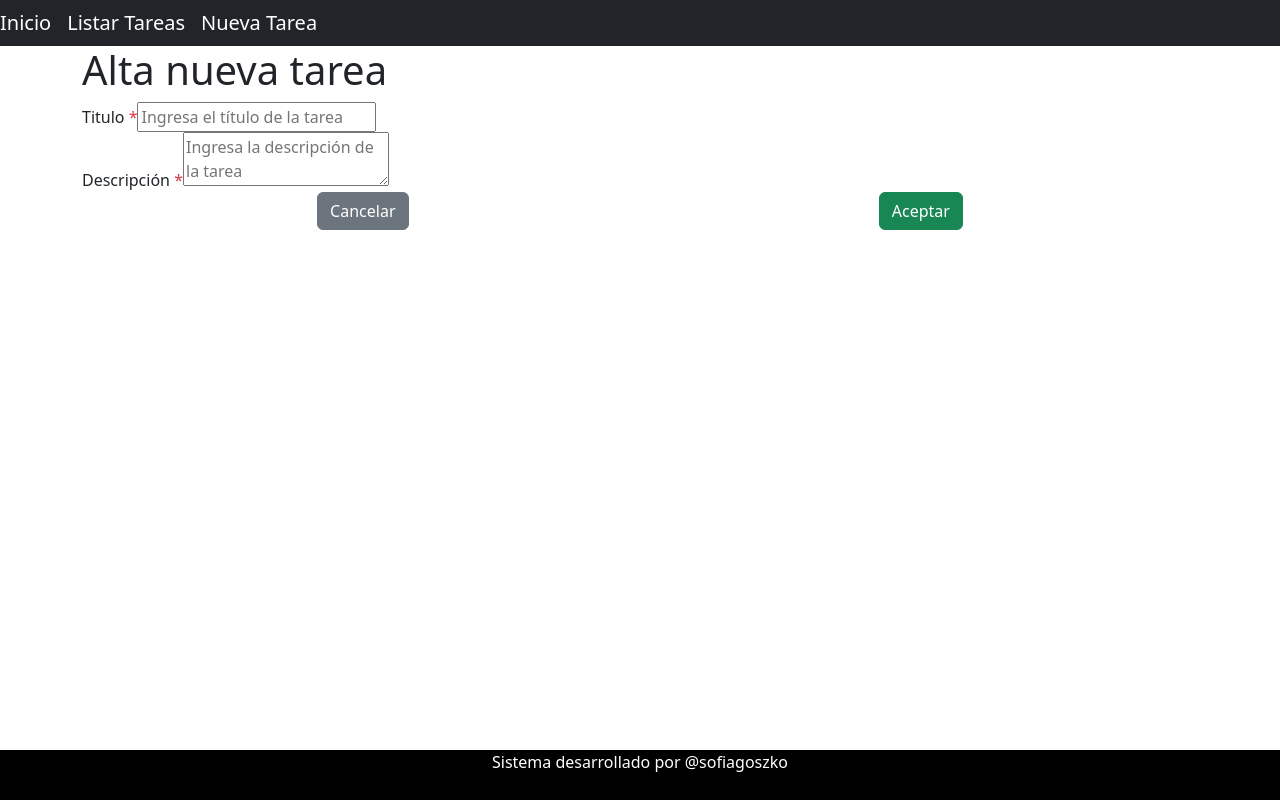
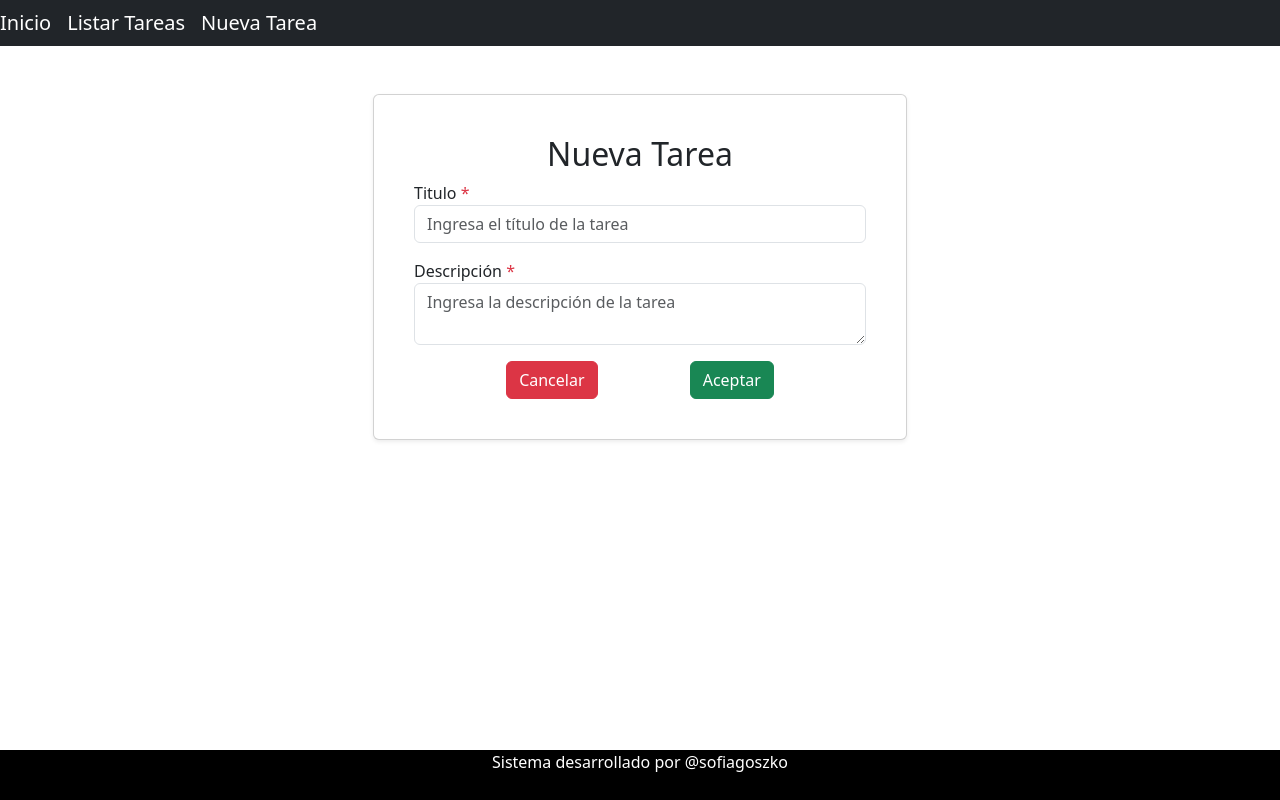
Before and after one commit to sofiagoszko/ForIT2025, a React (Vite) app in the folder frontend/: page /new-task in a window 1280 px wide. Built offline with nearby package versions, Linux system fonts and the light colour scheme.

Commit message:
cambios en el estilo del formulario de alta

```diff
--- a/frontend/src/components/TaskForm.tsx
+++ b/frontend/src/components/TaskForm.tsx
@@ -1,5 +1,5 @@
 import React, { useState } from "react";
-import { Link, useNavigate } from "react-router-dom";
+import { Link, useNavigate, useParams } from "react-router-dom";
 
 export default function TaskForm(){
   type Errors = {
@@ -11,6 +11,7 @@ export default function TaskForm(){
   const [title, setTitle] = useState("");
   const [description, setDescription] = useState("");
   const [errors, setErrors] = useState<Errors>({});
+  const {taskID} = useParams();
   const navigate = useNavigate();
 
   const handleSubmit = async (e: React.FormEvent) => {
@@ -35,32 +36,41 @@ export default function TaskForm(){
     }
   };
 
+    const title_page = () => {
+      if(taskID){
+          return <h2 className='text-center'>Actualizar Tarea</h2>
+      }else{
+          return <h2 className='text-center'>Nueva Tarea</h2>
+      }
+    }
+
   return (
-      <section>
-        <h1>Alta nueva tarea</h1>
+      <div className="container mt-5">
+        <div className="row">
+          <div className="col-lg-6 offset-lg-3 col-md-8 offset-md-2 col-12">
+            <div className="card shadow-sm p-4">
+              <div className="card-body">
+                <h1>{title_page()}</h1>
                 <form onSubmit={handleSubmit}>
-          <div>
-            <div>
+                    <div className="mb-3">
                       <label htmlFor="title">
                         Titulo <span className="text-danger">*</span>
                       </label>
-              <input type="text" id="title" placeholder="Ingresa el título de la tarea" value={title} onChange={(e) => setTitle(e.target.value)} required/>
-            </div>
+                      <input className="form-control" type="text" id="title" placeholder="Ingresa el título de la tarea" value={title} onChange={(e) => setTitle(e.target.value)} required/>
                       {errors.title && <p style={{ color: "red" }}>{errors.title}</p>}
                     </div>
 
-          <div>
-            <div>
+                    <div className="mb-3">
                       <label htmlFor="description">
                         Descripción <span className="text-danger">*</span>
                       </label>
-              <textarea placeholder="Ingresa la descripción de la tarea" id="floatingTextarea" value={description} onChange={(e) => setDescription(e.target.value)} required/>
-            </div>
+                      <textarea className="form-control" placeholder="Ingresa la descripción de la tarea" id="floatingTextarea" value={description} onChange={(e) => setDescription(e.target.value)} required/>
                       {errors.description && <p style={{ color: "red" }}>{errors.description}</p>}
                     </div>
 
-          <div className="d-flex justify-content-around mb-5">
-            <Link to="/" className="btn btn-secondary">
+
+                  <div className="d-flex justify-content-evenly mt-3">
+                    <Link to="/" className="btn btn-danger">
                       Cancelar
                     </Link>
                     <button type="submit" className="btn btn-success">
@@ -68,6 +78,10 @@ export default function TaskForm(){
                     </button>
                   </div>
                 </form>
-      </section>
+              </div>
+            </div>
+          </div>
+        </div>
+      </div>
   );
 };
```
Lines whose indentation alone changed are shown as unchanged.
